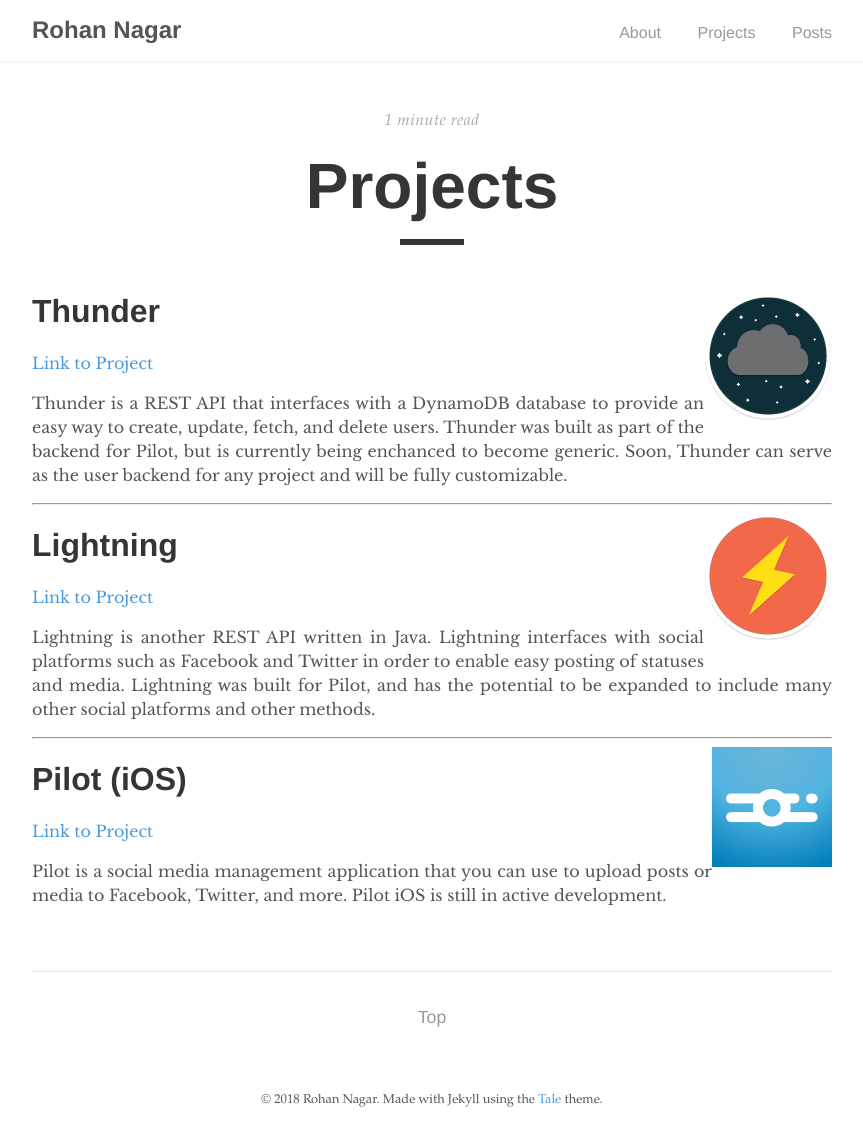
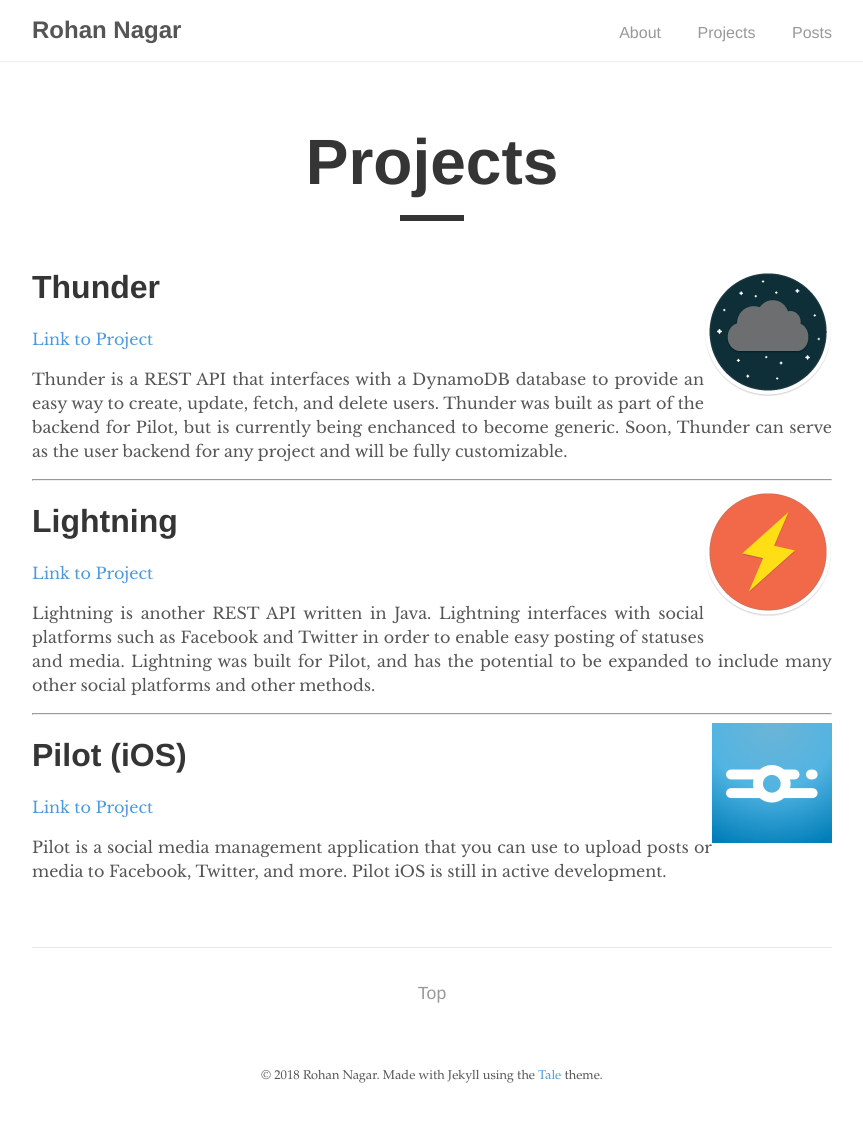
Before and after one commit to RohanNagar/RohanNagar.github.io, a Jekyll site: the page built from pages/projects.md, in a window 1280 px wide. Shown: the whole page, without its empty margins (208-1071 px from the left). Built offline with Jekyll 4.4.1, drawn with Linux system fonts in a browser that asks for light colours; comment, search, counter and statistics services are not loaded; after the commit the page ends 1119 px from its top, so only the background shows below that.

Commit message:
Fix conditional

```diff
--- a/_layouts/post.html
+++ b/_layouts/post.html
@@ -8,9 +8,9 @@
       <time datetime="{{ page.date }}">{{ page.date | date: "%B %d, %Y" }}</time>
       <br>
     {% endif %}
-    {% if page.informational %}
+    {% unless page.informational %}
       {% include read_time.html %}
-    {% endif %}
+    {% endunless %}
   </div>
 
   <h1 class="post-title">{{ page.title }}</h1>
@@ -33,8 +33,10 @@
   </br>
 </div>
 
-<script src="https://utteranc.es/client.js"
-        repo="RohanNagar/rohannagar.github.io"
-        issue-term="title"
-        async>
-</script>
+{% unless page.informational %}
+  <script src="https://utteranc.es/client.js"
+          repo="RohanNagar/rohannagar.github.io"
+          issue-term="title"
+          async>
+  </script>
+{% endunless %}
--- a/pages/projects.md
+++ b/pages/projects.md
@@ -2,7 +2,7 @@
 layout: post
 title: "Projects"
 author: "Rohan"
-permalink: /projects
+permalink: /projects/
 informational: true
 ---
 
```
Also changed, not shown: pages/about.md (+1 -1 lines).
